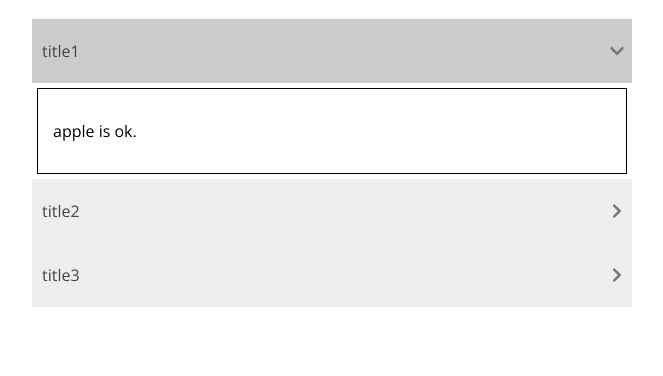
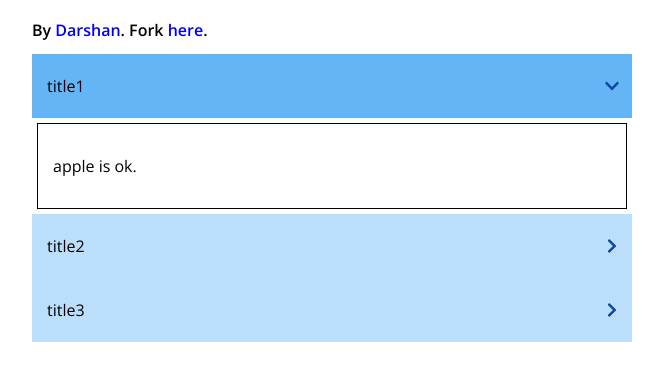
Before and after one commit to darshanbaral/react-accordion, a React app: page / in a window 1280 px wide. Shown: the part 67-443 px from the top of the page, without its empty margins (308-971 px from the left). Built offline with nearby package versions, Linux system fonts and the light colour scheme.

Commit message:
Style updates

```diff
--- a/src/components/Accordion.css
+++ b/src/components/Accordion.css
@@ -1,18 +1,15 @@
 .accordion-button {
-  background-color: #eee;
-  color: #444;
-  padding: 5px 10px 5px 10px;
+  background-color: #bbdefb;
+  padding: 5px 15px 5px 15px;
   display: flex;
   align-items: center;
   justify-content: space-between;
-  border: none;
-  outline: none;
   cursor: pointer;
 }
 
 .accordion-button:hover,
 .button-active {
-  background-color: #ccc;
+  background-color: #64b5f6
 }
 
 .button-active {
--- a/src/components/AccordionElement.js
+++ b/src/components/AccordionElement.js
@@ -10,22 +10,20 @@ function Accordion(props) {
 
   return (
     <div style={{ display: "flex", flexDirection: "column" }}>
-      <button
+      <div
         className={`accordion-button accordion-button__${props.accKey}`}
         onClick={toggleAccordion}
         style={{ transition: `all ${props.delay}` }}
       >
         <p className="accordion-title">{props.title}</p>
         <Chevron
-          className={`accordion-chevron accordion-chevron__${props.accKey} `}
-          width={10}
-          fill={"#777"}
+          className={`accordion-chevron accordion-chevron__${props.accKey}`}
           style={{
             transition: `all ${props.delay}`,
             display: props.showChevron ? "auto" : "none"
           }}
         />
-      </button>
+      </div>
       <div
         className={`accordion-content accordion-content__${props.accKey}`}
         style={{
--- a/src/components/Chevron.js
+++ b/src/components/Chevron.js
@@ -4,14 +4,14 @@ function Chevron(props) {
   return (
     <svg
       className={props.className}
-      height={props.height}
-      width={props.width}
+      height={20}
+      width={10}
       xmlns="http://www.w3.org/2000/svg"
       viewBox="0 0 320 512"
       style={props.style}
     >
       <path
-        fill={props.fill}
+        fill="#0d47a1"
         d="M285.476 272.971L91.132 467.314c-9.373 9.373-24.569 9.373-33.941 0l-22.667-22.667c-9.357-9.357-9.375-24.522-.04-33.901L188.505 256 34.484 101.255c-9.335-9.379-9.317-24.544.04-33.901l22.667-22.667c9.373-9.373 24.569-9.373 33.941 0L285.475 239.03c9.373 9.372 9.373 24.568.001 33.941z"
       />
     </svg>
--- a/src/index.js
+++ b/src/index.js
@@ -13,6 +13,23 @@ function App() {
   return (
     <div style={{ maxWidth: "600px", margin: "auto" }}>
       <h1>Accordion Example</h1>
+      <h2>
+        By{" "}
+        <a
+          style={{ textDecoration: "none" }}
+          href="https://www.darshanbaral.com/"
+        >
+          Darshan
+        </a>
+        . Fork{" "}
+        <a
+          style={{ textDecoration: "none" }}
+          href="https://github.com/darshanbaral/react-accordion"
+        >
+          here
+        </a>
+        .
+      </h2>
       <Accordion
         uniqueId="appleBerryIsPrettyGood"
         delay="0.5s"
```
Also changed, not shown: 1 other file.
